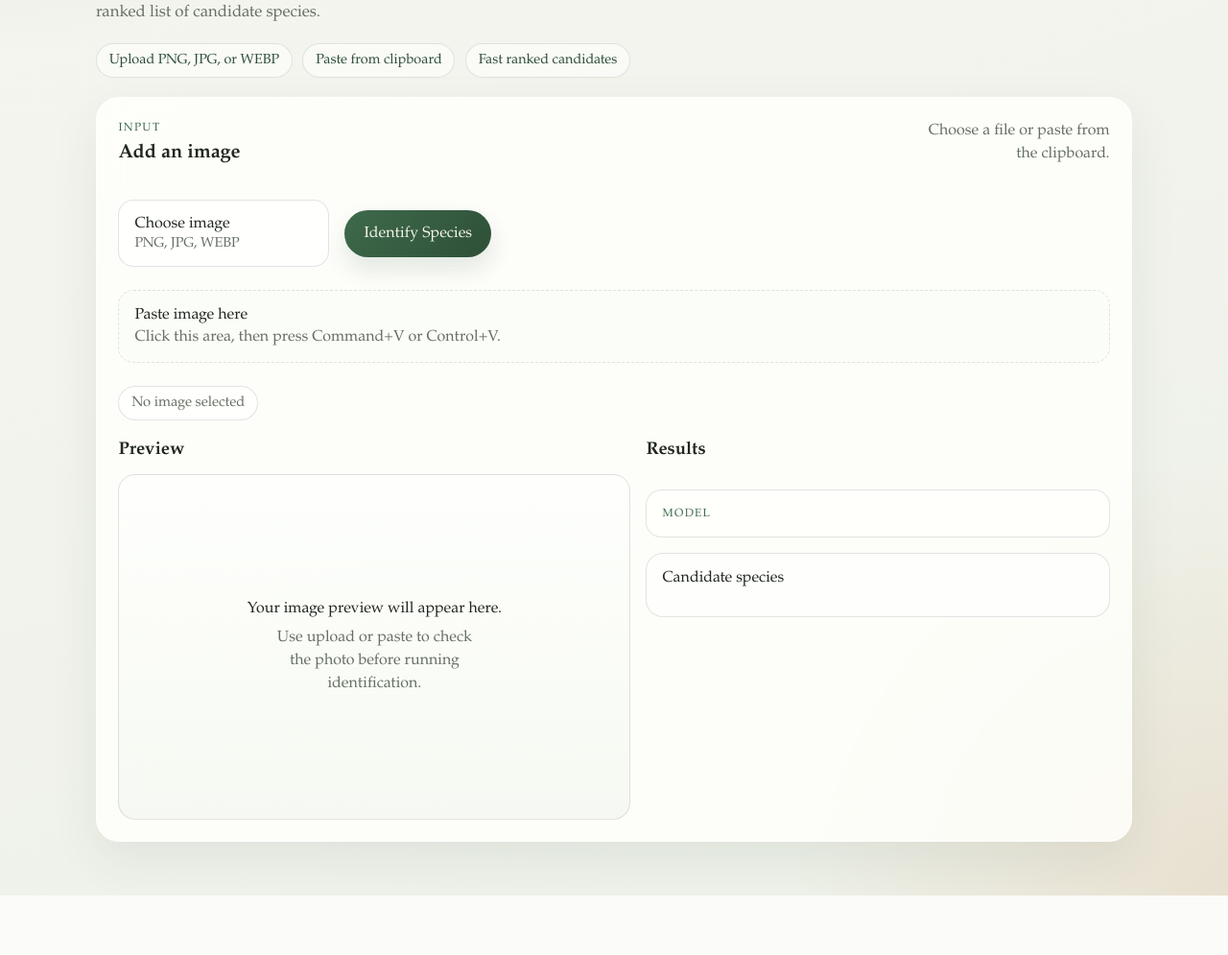
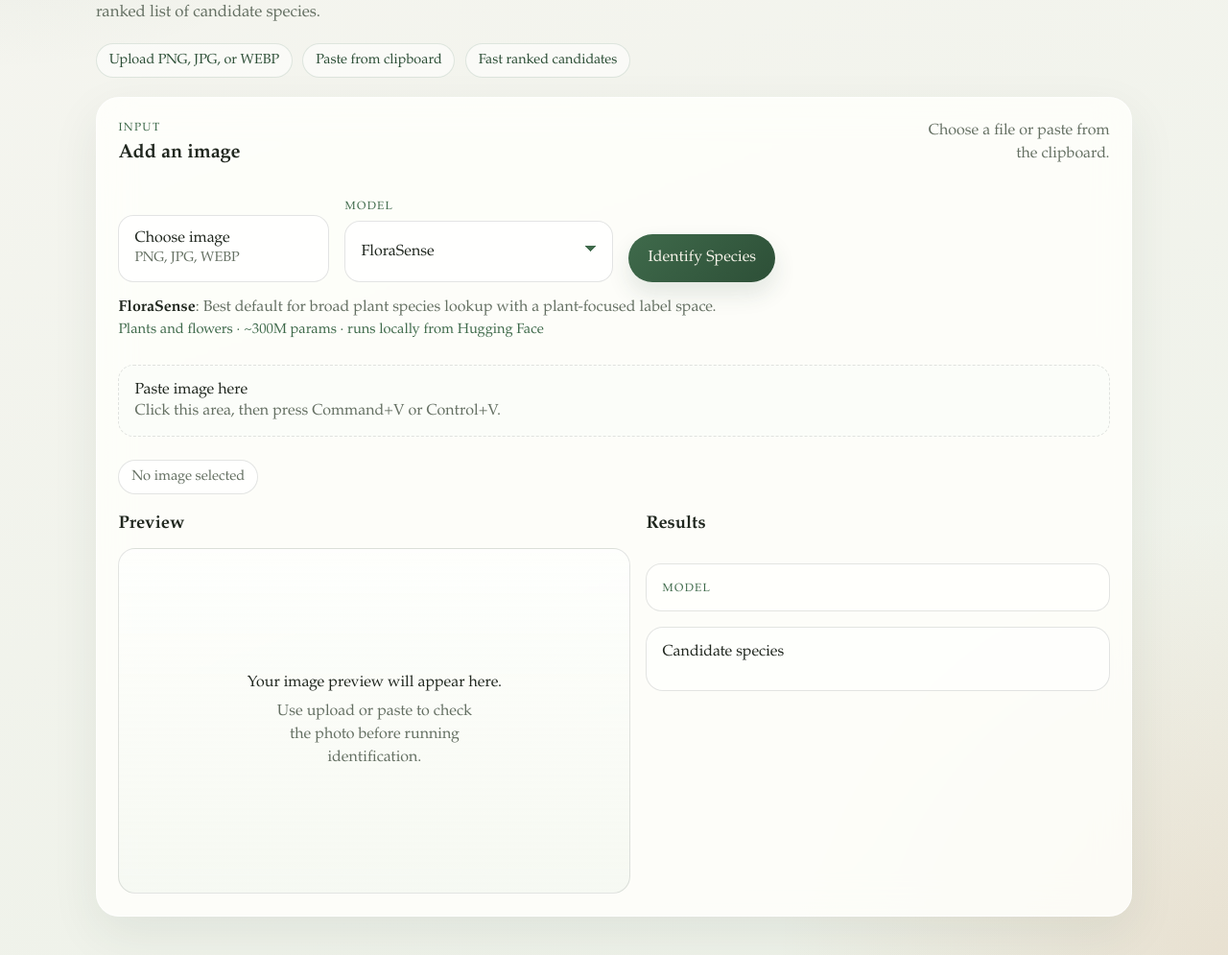
Before and after one commit to brbousnguar/Image-analyzer, a FastAPI app: page / in a window 1280 px wide. Shown: the part 476-1471 px from the top of the page at 96% size. Before the commit the page ends 1409 px from the top, so only its background shows below. Run offline with FastAPI, Linux system fonts and the light colour scheme.

Commit message:
Refactor image analysis functionality to support multiple models, enhance UI for model selection, and update README with new features and model options.

```diff
--- a/app/main.py
+++ b/app/main.py
@@ -2,13 +2,13 @@ from __future__ import annotations
 
 from io import BytesIO
 
-from fastapi import FastAPI, File, HTTPException, Request, UploadFile
+from fastapi import FastAPI, File, Form, HTTPException, Request, UploadFile
 from fastapi.responses import HTMLResponse
 from fastapi.staticfiles import StaticFiles
 from fastapi.templating import Jinja2Templates
 from PIL import Image, UnidentifiedImageError
 
-from app.services.plants import get_analyzer
+from app.services.plants import DEFAULT_MODEL_KEY, get_analyzer, get_model_options
 
 app = FastAPI(title="Image Analyzer")
 app.mount("/static", StaticFiles(directory="app/static"), name="static")
@@ -17,11 +17,25 @@ templates = Jinja2Templates(directory="app/templates")
 
 @app.get("/", response_class=HTMLResponse)
 async def index(request: Request) -> HTMLResponse:
-    return templates.TemplateResponse("index.html", {"request": request})
+    model_options = get_model_options()
+    default_model = next(
+        model for model in model_options if model.key == DEFAULT_MODEL_KEY
+    )
+    return templates.TemplateResponse(
+        "index.html",
+        {
+            "request": request,
+            "model_options": model_options,
+            "default_model_key": DEFAULT_MODEL_KEY,
+            "default_model": default_model,
+        },
+    )
 
 
 @app.post("/api/analyze")
-async def analyze_image(file: UploadFile = File(...)) -> dict:
+async def analyze_image(
+    file: UploadFile = File(...), model_key: str = Form(DEFAULT_MODEL_KEY)
+) -> dict:
     if not file.content_type or not file.content_type.startswith("image/"):
         raise HTTPException(status_code=400, detail="Please upload an image file.")
 
@@ -32,5 +46,19 @@ async def analyze_image(file: UploadFile = File(...)) -> dict:
     except UnidentifiedImageError as exc:
         raise HTTPException(status_code=400, detail="Unsupported image format.") from exc
 
-    result = get_analyzer().analyze(image)
+    try:
+        result = get_analyzer(model_key).analyze(image)
+    except ValueError as exc:
+        raise HTTPException(status_code=400, detail=str(exc)) from exc
+    except OSError as exc:
+        raise HTTPException(
+            status_code=500,
+            detail=f"Model assets for '{model_key}' could not be loaded locally: {exc}",
+        ) from exc
+    except Exception as exc:
+        raise HTTPException(
+            status_code=500,
+            detail=f"Unexpected model error for '{model_key}': {exc}",
+        ) from exc
+
     return result.model_dump()
--- a/app/schemas.py
+++ b/app/schemas.py
@@ -7,5 +7,16 @@ class Prediction(BaseModel):
 
 
 class AnalysisResult(BaseModel):
+    model_name: str
     model_id: str
+    model_domain: str
     predictions: list[Prediction]
+
+
+class ModelOption(BaseModel):
+    key: str
+    label: str
+    repo_id: str
+    domain: str
+    summary: str
+    approx_params: str
--- a/app/static/app.js
+++ b/app/static/app.js
@@ -1,5 +1,7 @@
 const form = document.querySelector("#analyze-form");
 const fileInput = document.querySelector("#image");
+const modelSelect = document.querySelector("#model-select");
+const modelHelpNode = document.querySelector("#model-help");
 const pasteZone = document.querySelector("#paste-zone");
 const preview = document.querySelector("#preview");
 const previewEmpty = document.querySelector("#preview-empty");
@@ -48,6 +50,11 @@ pasteZone.addEventListener("focus", () => {
 
 pasteZone.addEventListener("blur", () => {
   pasteZone.classList.remove("is-active");
+});
+
+modelSelect.addEventListener("change", () => {
+  syncSelectedModelHelp();
+  statusNode.textContent = `${getSelectedModelLabel()} selected.`;
 });
 
 preview.addEventListener("load", () => {
@@ -104,6 +111,21 @@ function renderPreview(file) {
   statusNode.textContent = "Image ready for analysis.";
 }
 
+function getSelectedModelOption() {
+  return modelSelect.options[modelSelect.selectedIndex];
+}
+
+function getSelectedModelLabel() {
+  return getSelectedModelOption().textContent.trim();
+}
+
+function syncSelectedModelHelp() {
+  const option = getSelectedModelOption();
+  modelHelpNode.innerHTML = `<strong>${option.textContent.trim()}</strong>: ${option.dataset.summary} <span class="model-help-meta">${option.dataset.domain} · ${option.dataset.params} · runs locally from Hugging Face</span>`;
+}
+
+syncSelectedModelHelp();
+
 form.addEventListener("submit", async (event) => {
   event.preventDefault();
 
@@ -115,10 +137,11 @@ form.addEventListener("submit", async (event) => {
 
   const formData = new FormData();
   formData.append("file", file);
+  formData.append("model_key", modelSelect.value);
 
   submitButton.disabled = true;
   analysisNode.hidden = true;
-  statusNode.textContent = "Running plant species identification. The first request will be slower while the model loads.";
+  statusNode.textContent = `Running ${getSelectedModelLabel()}. The first request for each model will be slower while local weights load.`;
 
   try {
     const response = await fetch("/api/analyze", {
@@ -127,12 +150,23 @@ form.addEventListener("submit", async (event) => {
     });
 
     if (!response.ok) {
-      const payload = await response.json();
-      throw new Error(payload.detail || "Analysis failed.");
+      let message = "Analysis failed.";
+
+      try {
+        const payload = await response.json();
+        message = payload.detail || message;
+      } catch {
+        const text = await response.text();
+        if (text) {
+          message = text;
+        }
+      }
+
+      throw new Error(message);
     }
 
     const result = await response.json();
-    modelIdNode.textContent = result.model_id;
+    modelIdNode.textContent = `${result.model_name} · ${result.model_domain} · ${result.model_id}`;
     resultsSummaryNode.textContent = `${result.predictions.length} matches`;
     predictionsNode.replaceChildren(
       ...result.predictions.map((prediction) => {
@@ -159,7 +193,7 @@ form.addEventListener("submit", async (event) => {
       }),
     );
     analysisNode.hidden = false;
-    statusNode.textContent = `Returned ${result.predictions.length} candidate species.`;
+    statusNode.textContent = `Returned ${result.predictions.length} candidate species from ${result.model_name}.`;
   } catch (error) {
     resultsSummaryNode.textContent = "";
     statusNode.textContent = error.message;
--- a/app/static/styles.css
+++ b/app/static/styles.css
@@ -138,7 +138,7 @@ h1 {
   display: flex;
   flex-wrap: wrap;
   gap: 1rem;
-  align-items: center;
+  align-items: end;
 }
 
 .file-picker {
@@ -169,6 +169,55 @@ h1 {
   margin-top: 0.2rem;
   color: var(--muted);
   font-size: 0.9rem;
+}
+
+.model-field {
+  display: grid;
+  gap: 0.45rem;
+  min-width: 280px;
+}
+
+.field-label {
+  text-transform: uppercase;
+  letter-spacing: 0.12em;
+  font-size: 0.74rem;
+  color: var(--accent);
+}
+
+.model-select {
+  min-height: 64px;
+  padding: 0.9rem 2.75rem 0.9rem 1rem;
+  border: 1px solid var(--line);
+  border-radius: 16px;
+  background: rgba(255, 255, 255, 0.78);
+  color: var(--ink);
+  font: inherit;
+  appearance: none;
+  background-image:
+    linear-gradient(45deg, transparent 50%, var(--accent) 50%),
+    linear-gradient(135deg, var(--accent) 50%, transparent 50%);
+  background-position:
+    calc(100% - 22px) calc(50% - 3px),
+    calc(100% - 16px) calc(50% - 3px);
+  background-size: 6px 6px, 6px 6px;
+  background-repeat: no-repeat;
+}
+
+.model-help {
+  margin: -0.35rem 0 0;
+  color: var(--muted);
+  line-height: 1.55;
+}
+
+.model-help strong {
+  color: var(--ink);
+  font-weight: 600;
+}
+
+.model-help-meta {
+  display: block;
+  color: var(--accent);
+  font-size: 0.92rem;
 }
 
 input[type="file"] {
@@ -444,7 +493,8 @@ input[type="file"] {
   }
 
   .primary-button,
-  .file-picker {
+  .file-picker,
+  .model-field {
     width: 100%;
   }
 
--- a/app/templates/index.html
+++ b/app/templates/index.html
@@ -36,8 +36,32 @@
             <span class="file-picker-subtitle">PNG, JPG, WEBP</span>
           </label>
           <input id="image" name="file" type="file" accept="image/*" />
+          <label class="model-field" for="model-select">
+            <span class="field-label">Model</span>
+            <select id="model-select" name="model_key" class="model-select">
+              {% for model in model_options %}
+              <option
+                value="{{ model.key }}"
+                data-domain="{{ model.domain }}"
+                data-summary="{{ model.summary }}"
+                data-params="{{ model.approx_params }}"
+                data-repo-id="{{ model.repo_id }}"
+                {% if model.key == default_model_key %}selected{% endif %}
+              >
+                {{ model.label }}
+              </option>
+              {% endfor %}
+            </select>
+          </label>
           <button type="submit" class="primary-button">Identify Species</button>
         </form>
+        <p id="model-help" class="model-help">
+          <strong>{{ default_model.label }}</strong>:
+          {{ default_model.summary }}
+          <span class="model-help-meta">
+            {{ default_model.domain }} · {{ default_model.approx_params }} · runs locally from Hugging Face
+          </span>
+        </p>
 
         <div
           id="paste-zone"
```
Also changed, not shown: app/services/plants.py (+103 -10 lines), README.md.
